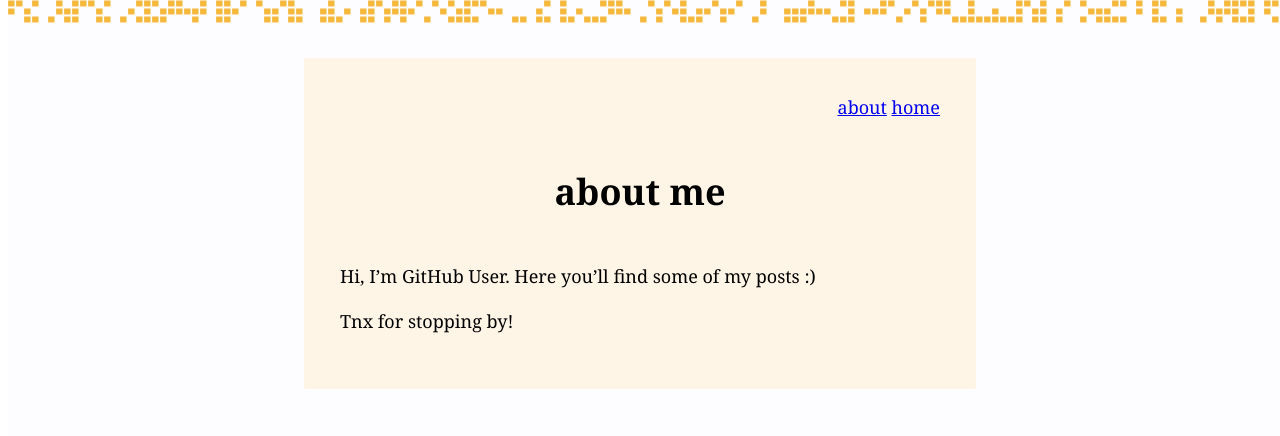
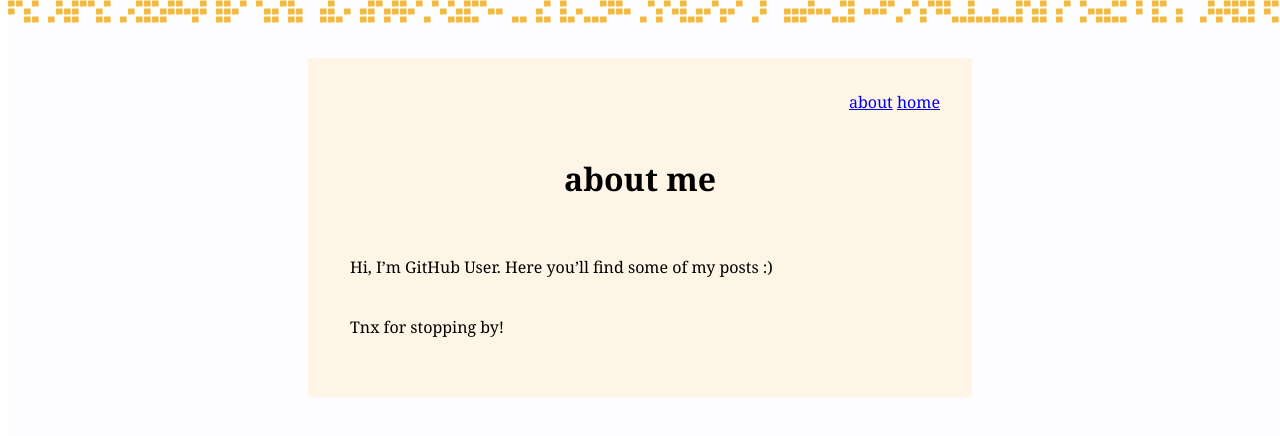
Before and after one commit to mimimalizam/game-of-life-theme, a Jekyll site: the page built from about.md, in a window 1280 px wide. Shown: the top 436 px of the page. Built offline with Jekyll 4.4.1, drawn with Linux system fonts in a browser that asks for light colours; nearby versions of some CDN libraries.

Commit message:
Update post indexing

```diff
--- a/_config.yml
+++ b/_config.yml
@@ -2,7 +2,7 @@
 author: GitHub User
 email: your-email@domain.com
 
-show_excerpts: false # set to true to show excerpts on the homepage
+show_excerpts: true # set to true to show excerpts on the homepage
 
 permalink: /:categories/:title/
 baseurl: /game-of-life
--- a/assets/css/card.css
+++ b/assets/css/card.css
@@ -7,7 +7,7 @@
 
 .card {
   font-family: {{ site.font }}
-  font-size: 18px;
+  font-size: 16px;
   font-weight: 400;
   padding: 2em;
   line-height: 1.5;
@@ -17,9 +17,7 @@
 
 .card:hover {
   position: relative;
-  top: -5px;
-  left: -5px;
-  box-shadow: 5px 5px 5px #969696;
+  box-shadow: 2px 2px 2px #969696;
 }
 
 .content {
--- a/assets/main.css
+++ b/assets/main.css
@@ -20,6 +20,19 @@
   padding: 20px;
 }
 
+p {
+  padding: 10px;
+}
+
+.index-list {
+  padding: 0px;
+  font-size: 15px;
+}
+
+.date-left {
+  text-align: right;
+}
+
 body {
   vertical-align: middle;
 }
```
Also changed, not shown: _layouts/home.html (+5 -6 lines).
